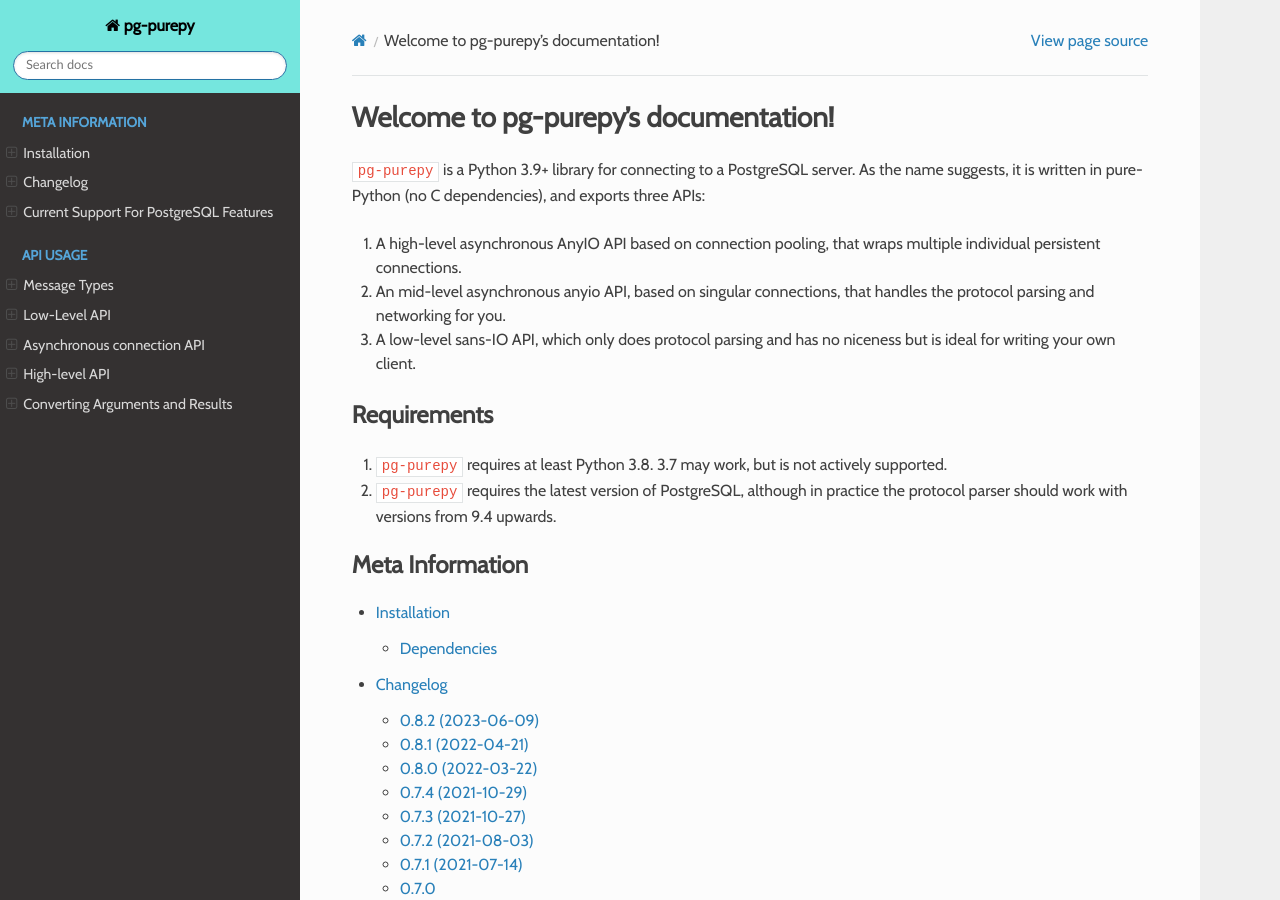
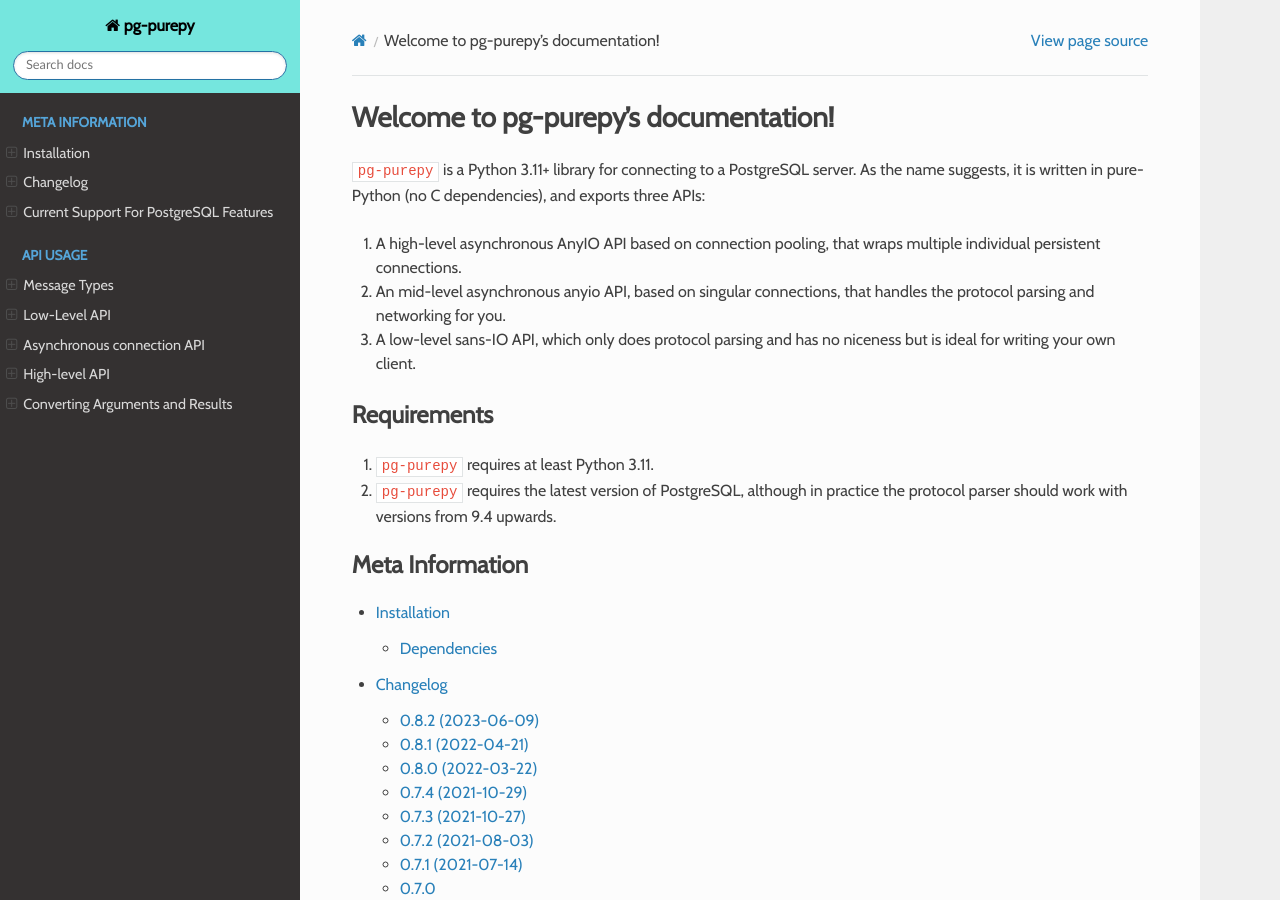
Before and after one commit to Fuyukai/pg-purepy, a Sphinx documentation site: the page built from docs/index.rst, in a window 1280 px wide and 900 px high. Built offline with Sphinx 7.4.7 and the Read the Docs theme 2.0.0, drawn with Linux system fonts in a browser that asks for light colours; some web fonts are replaced.

Commit message:
update docs with correct versioning info

```diff
--- a/docs/index.rst
+++ b/docs/index.rst
@@ -6,7 +6,7 @@
 Welcome to pg-purepy's documentation!
 =====================================
 
-``pg-purepy`` is a Python 3.9+ library for connecting to a PostgreSQL server. As the name suggests,
+``pg-purepy`` is a Python 3.11+ library for connecting to a PostgreSQL server. As the name suggests,
 it is written in pure-Python (no C dependencies), and exports three APIs:
 
 1. A high-level asynchronous AnyIO API based on connection pooling, that wraps multiple individual
@@ -21,7 +21,7 @@
 Requirements
 ------------
 
-1. ``pg-purepy`` requires at least Python 3.8. 3.7 may work, but is not actively supported.
+1. ``pg-purepy`` requires at least Python 3.11.
 
 2. ``pg-purepy`` requires the latest version of PostgreSQL, although in practice the protocol parser
    should work with versions from 9.4 upwards.
--- a/docs/installation.rst
+++ b/docs/installation.rst
@@ -10,7 +10,7 @@
 Dependencies
 ------------
 
-``pg-purepy`` requires Python 3.10 or newer.
+``pg-purepy`` requires Python 3.11 or newer.
 
 Whilst ``pg-purepy`` has no C dependencies, it does have some external Python dependencies.
 
```
